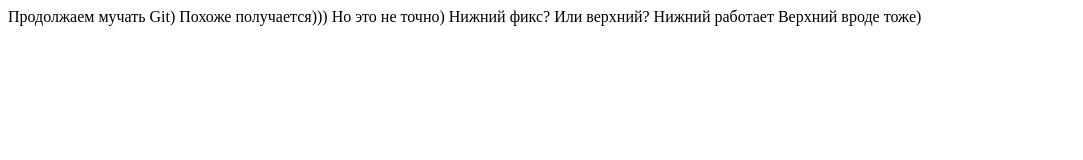
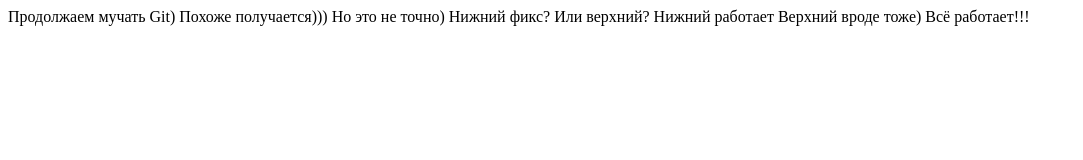
Before and after one commit to vikkont79/gittest, a plain HTML site: page index.html in a window 1280 px wide. Shown: the whole page, without its empty margins (0-1083 px from the left). Drawn offline with Linux system fonts and the light colour scheme.

Commit message:
Всё работает

```diff
--- a/index.html
+++ b/index.html
@@ -11,5 +11,6 @@
   Нижний фикс? Или верхний?
   Нижний работает
   Верхний вроде тоже)
+  Всё работает!!!
 </body>
 </html>
```
